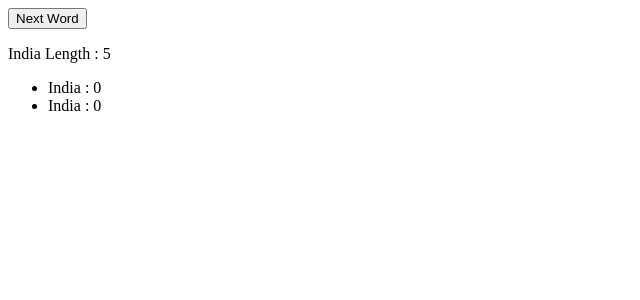
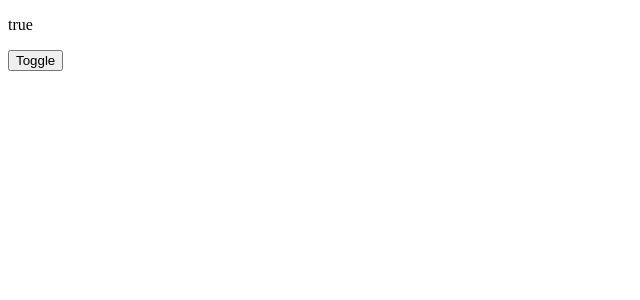
Before and after one commit to vijaywyd/react-hook-starter, a React (Create React App) app: page / in a window 1280 px wide. Shown: the top 300 px of the page, without its empty margins (0-640 px from the left). Built offline with nearby package versions, Linux system fonts and the light colour scheme; the HTML template or start-up script is replaced by a standard one.

Commit message:
Custom Hooks

```diff
--- a/src/App.js
+++ b/src/App.js
@@ -5,6 +5,7 @@ import ContextProvider from './ContextHook/ContextProvider';
 import Main from './ReducerHook/components/Main';
 import CallbackHook from './CallBackHook/CallbackHook';
 import { UseMemo } from './Memohook/UseMemoHook';
+import { ToggleButton } from './CustomHook/ToggleButton';
 
 function App() {
   return (
@@ -13,7 +14,8 @@ function App() {
       {/*<ContextProvider/>*/}
       {/*<Main/>*/}
      {/* <CallbackHook/>*/}
-     <UseMemo/>
+     {/*<UseMemo/>*/}
+     <ToggleButton/>
     </div>
   );
 }
--- /dev/null
+++ b/src/CustomHook/ToggleButton.js
@@ -0,0 +1,16 @@
+import React from "react";
+import { useToggle } from "./ToggleHook";
+
+export function ToggleButton() {
+
+
+    const {value, toggleValue} = useToggle(true)
+
+    return (
+        <>
+        <p>{value ? "true" : "false"}</p>
+        <button onClick = {toggleValue}>Toggle</button>
+
+        </>
+    );
+}
--- /dev/null
+++ b/src/CustomHook/ToggleHook.js
@@ -0,0 +1,12 @@
+import React,  {useState, useCallback} from "react";
+
+export function useToggle(initialState) {
+
+    const [value, setValue] = useState(initialState);
+    return {
+        value,
+        toggleValue: useCallback(() => {
+            setValue(!value);
+        }, [value]),
+    }
+}
--- a/src/Memohook/UseMemoHook.js
+++ b/src/Memohook/UseMemoHook.js
@@ -23,7 +23,6 @@ export function UseMemo() {
 
     function calcLength() {
         for(let i = 0; i < 100000000; i++);
-
         const l = words[wordIndex].length;
 
         return l;
@@ -36,8 +35,6 @@ export function UseMemo() {
         setWordIndex(wordIndex + 1 === words.length ? 0 : wordIndex + 1 );
     }
 
-
-
     const currentTime = performance.now();
     const l = memonizedWordLength;
     executionTimes.push( words[wordIndex] + " : " + (performance.now() - currentTime));
@@ -45,7 +42,6 @@ export function UseMemo() {
     const ct = performance.now();
     calcLength();
     e1.push( words[wordIndex] + " : " + (performance.now() - ct));
-
 
     return (
         <>
```
